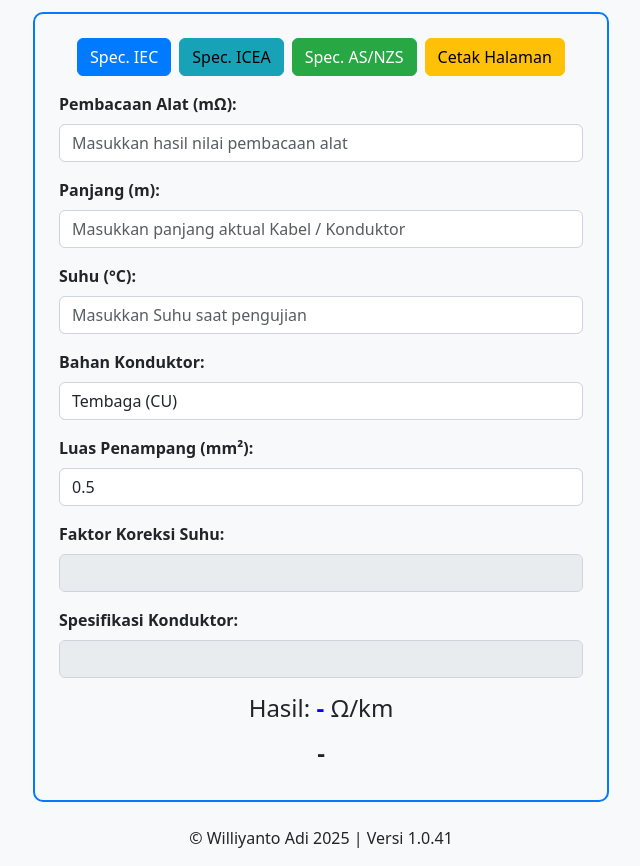
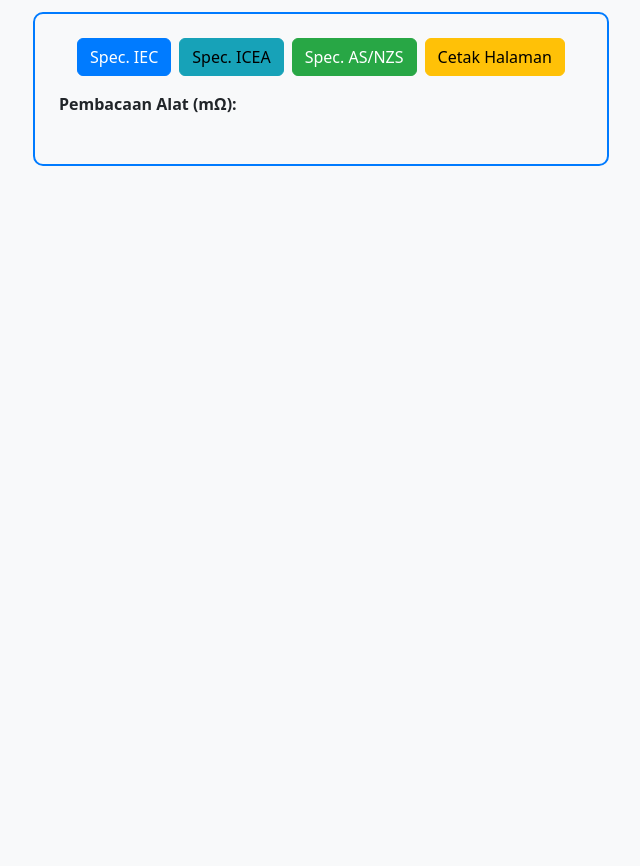
Before and after one commit to williyanto/resistance, a plain HTML site: page index.html in a window 1280 px wide. Shown: the part 62-928 px from the top of the page, without its empty margins (319-959 px from the left). After the commit the page ends 800 px from the top, so only its background shows below. Drawn offline with nearby package versions, Linux system fonts and the light colour scheme.

Commit message:
Update index.html

```diff
--- a/index.html
+++ b/index.html
@@ -24,114 +24,3 @@
           <div class="mb-3">
             <label for="reading" class="form-label">Pembacaan Alat (mΩ):</label>
             <input
-              type="number"
-              step="any"
-              class="form-control border-input"
-              id="reading"
-              placeholder="Masukkan hasil nilai pembacaan alat"
-              required
-              oninput="calculate()"
-            />
-          </div>
-          <div class="mb-3">
-            <label for="length" class="form-label">Panjang (m):</label>
-            <input
-              type="number"
-              step="any"
-              class="form-control border-input"
-              id="length"
-              placeholder="Masukkan panjang aktual Kabel / Konduktor"
-              required
-              oninput="calculate()"
-            />
-          </div>
-          <div class="mb-3">
-            <label for="temperature" class="form-label">Suhu (°C):</label>
-            <input
-              type="number"
-              step="any"
-              class="form-control border-input"
-              id="temperature"
-              placeholder="Masukkan Suhu saat pengujian"
-              required
-              oninput="updateCorrectionFactor(); calculate();"
-            />
-          </div>
-          <div class="mb-3">
-            <label for="conductor" class="form-label">Bahan Konduktor:</label>
-            <select class="form-control border-input" id="conductor" onchange="updateCorrectionFactor(); updateConductorSpec(); calculate();">
-              <option value="copper">Tembaga (CU)</option>
-              <option value="aluminum">Aluminium (AL)</option>
-            </select>
-          </div>
-          <div class="mb-3">
-            <label for="cross-section" class="form-label"
-              >Luas Penampang (mm²):</label
-            >
-            <select class="form-control border-input" id="cross-section" required onchange="updateConductorSpec(); calculate();">
-              <option value="0.5">0.5</option>
-              <option value="0.75">0.75</option>
-              <option value="1">1</option>
-              <option value="1.5">1.5</option>
-              <option value="2.5">2.5</option>
-              <option value="4">4</option>
-              <option value="6">6</option>
-              <option value="10">10</option>
-              <option value="16">16</option>
-              <option value="25">25</option>
-              <option value="35">35</option>
-              <option value="50">50</option>
-              <option value="70">70</option>
-              <option value="95">95</option>
-              <option value="107">107</option>
-              <option value="120">120</option>
-              <option value="150">150</option>
-              <option value="185">185</option>
-              <option value="240">240</option>
-              <option value="300">300</option>
-              <option value="400">400</option>
-              <option value="500">500</option>
-              <option value="630">630</option>
-              <option value="800">800</option>
-              <option value="1000">1000</option>
-              <option value="1200">1200</option>
-              <option value="1400">1400</option>
-              <option value="1600">1600</option>
-              <option value="1800">1800</option>
-              <option value="2000">2000</option>
-            </select>
-          </div>
-          <div class="mb-3">
-            <label for="correction-factor" class="form-label"
-              >Faktor Koreksi Suhu:</label
-            >
-            <input
-              type="number"
-              step="any"
-              class="form-control gray-input border-input"
-              id="correction-factor"
-              readonly
-            />
-          </div>
-          <div class="mb-3">
-            <label for="conductor-spec" class="form-label"
-              >Spesifikasi Konduktor:</label
-            >
-            <input
-              type="text"
-              class="form-control gray-input border-input"
-              id="conductor-spec"
-              readonly
-            />
-          </div>
-        </form>
-        <h4 class="mt-3 text-center">Hasil: <span id="result" class="text-blue">-</span> Ω/km</h4>
-        <h4 class="mt-3 text-center" id="validation-result" class="text-blue">-</h4>
-      </div>
-    </div>
-    <footer class="text-center mt-4">
-      <p>&copy; Williyanto Adi 2025 | Versi 1.0.41</p>
-    </footer>
-    <script src="script.js"></script>
-  </body>
-</html>
```
